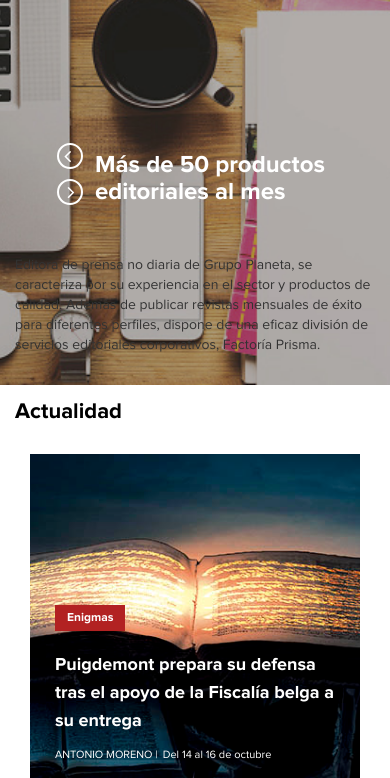
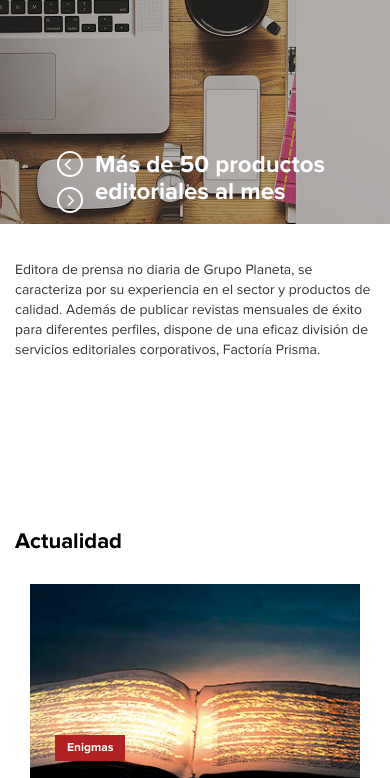
Before and after one commit to nguyen47/drupal, a plain HTML site: page index.html in a window 390 px wide. Shown: the part 115-893 px from the top of the page. Drawn offline with Linux system fonts and the light colour scheme.

Commit message:
fix bug 2-3-5-6

```diff
--- a/assets/css/responsive.css
+++ b/assets/css/responsive.css
@@ -787,6 +787,9 @@ Author: Ryan (Lynh) Nguyen
     }
 }
 @media screen and (max-width: 449px) {
+	.header, .header.header-home {
+		height: 500px;
+	}
     .quienes-temp .page-body .section-image img {
         height: 230px;
         width: auto;
@@ -843,11 +846,22 @@ Author: Ryan (Lynh) Nguyen
         bottom: 0;
     }
     .slider-home .owl-nav {
-        bottom: 35%;
+        bottom: 40%;
+    }
+    .slider-home {
+    	background-position: initial;
+    	background-repeat: no-repeat;
+    	background-size: auto;
+    }
+    .item {
+    	position: relative;
+    	height: 555px;
     }
     .mobile-item {
         display: block;
         padding: 20px 15px;
+        position: absolute;
+        bottom: 50px;
     }
     .slider-home .sld-ctn .sld-info h1 {
         padding: 0;
@@ -859,10 +873,6 @@ Author: Ryan (Lynh) Nguyen
         width: 90%;
         margin: 5px auto;
     }
-    .header.header-home{
-        height: 370px;
-    }
-
     .office-temp .post-lists {
         padding: 15px;
     }
@@ -884,6 +894,12 @@ Author: Ryan (Lynh) Nguyen
     .footer-content p {
         width: 100%;
     }
+    #map iframe {
+    	width: 100% !important;
+    }
+    .quienes-temp .contact {
+    	padding-bottom: 50px;
+    }
 }
 @media screen and (max-width: 375px) {
     .page-body .section-content {
@@ -897,9 +913,6 @@ Author: Ryan (Lynh) Nguyen
     }
     .plan {
         margin-top: 30px;
-    }
-    .header, .header.header-home {
-        height: 390px;
     }
     .home-temp .post-new-section {
         padding-top: 0;
```
Also changed, not shown: quienes.html (+1 -2 lines).
